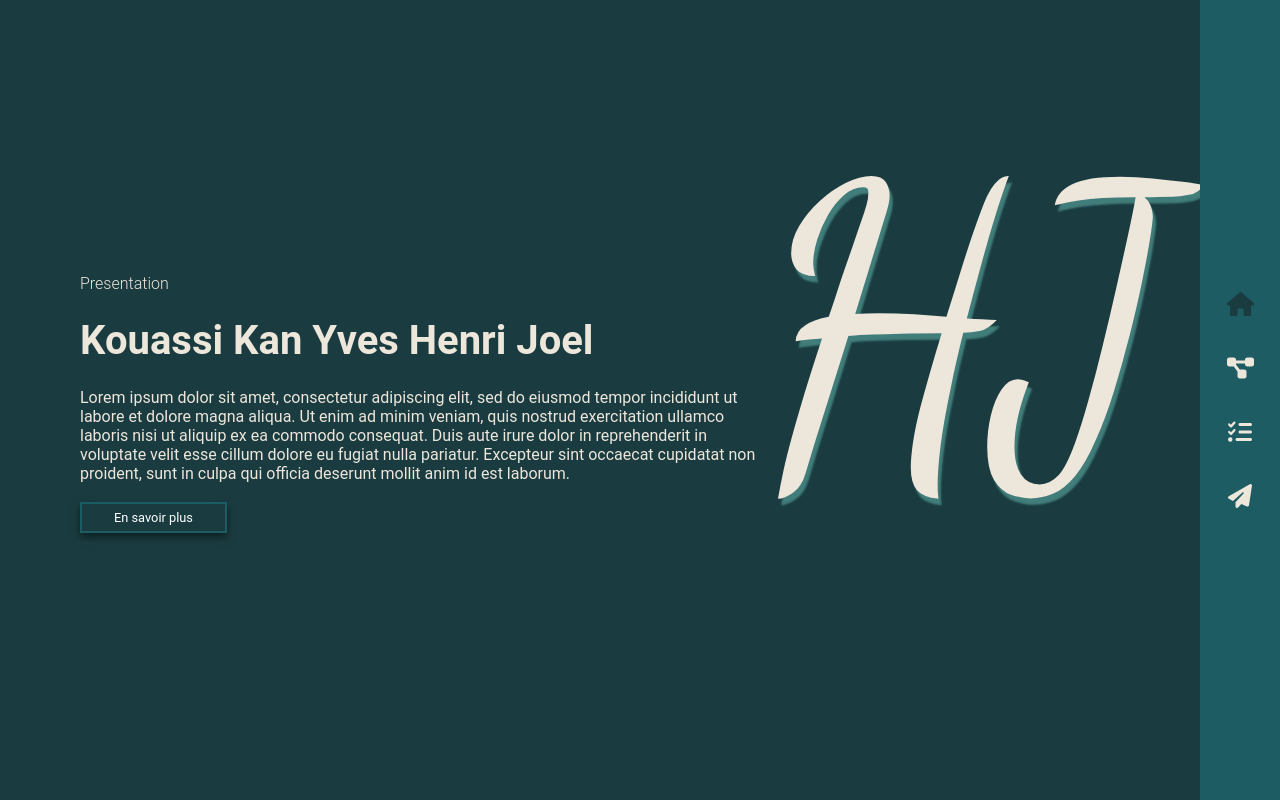
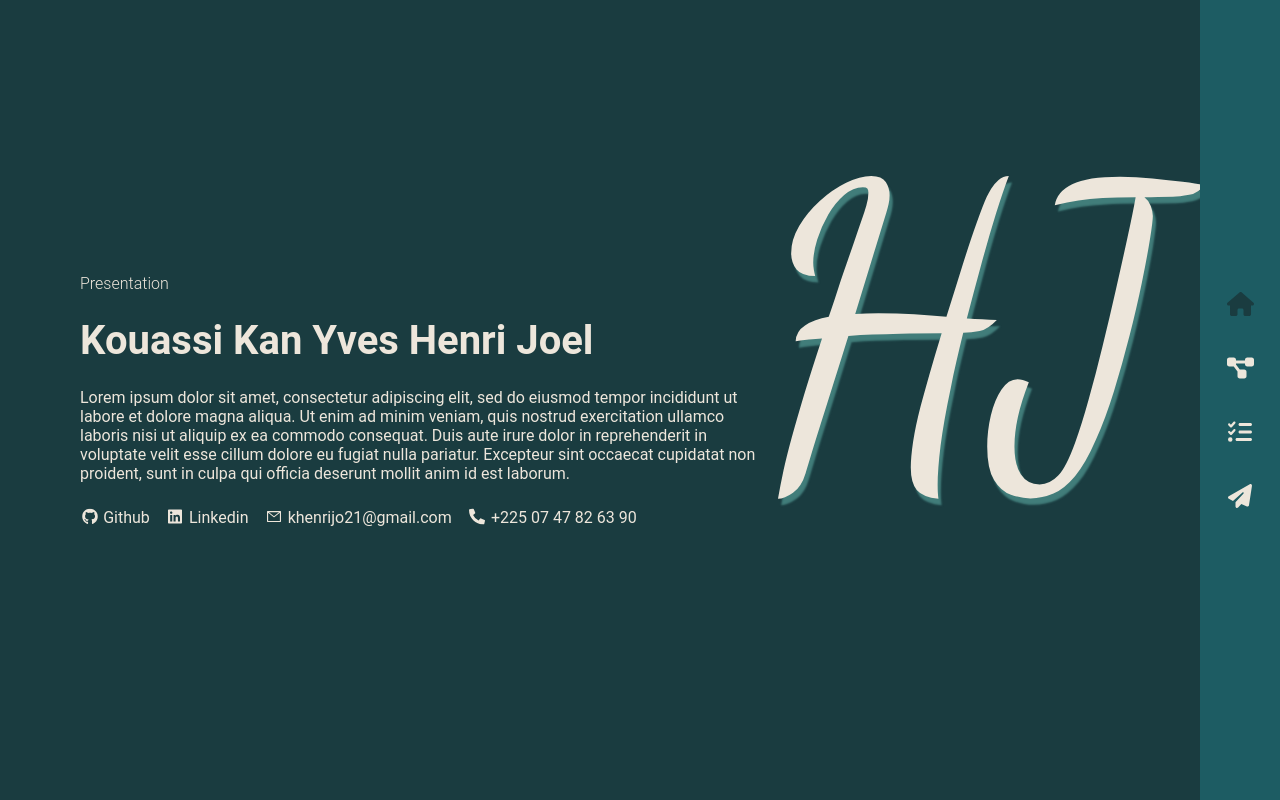
Before and after one commit to khenrijo21/my-portfolio, a React (Create React App) app: page / in a window 1280 px wide. Shown: the top 800 px of the page. Built offline with nearby package versions, Linux system fonts and the light colour scheme.

Commit message:
Social links added in about section

```diff
--- a/src/components/AboutSection.js
+++ b/src/components/AboutSection.js
@@ -1,5 +1,7 @@
 import React from "react";
 import '../styles/components/about-section.scss'
+import { FaGithub, FaLinkedin, FaPhoneAlt } from 'react-icons/fa'
+import { AiOutlineMail } from 'react-icons/ai'
 
 export default function AboutSection(){
       return (
@@ -10,8 +12,11 @@ export default function AboutSection(){
                         <div className="about--description">
                               <p>Lorem ipsum dolor sit amet, consectetur adipiscing elit, sed do eiusmod tempor incididunt ut labore et dolore magna aliqua. Ut enim ad minim veniam, quis nostrud exercitation ullamco laboris nisi ut aliquip ex ea commodo consequat. Duis aute irure dolor in reprehenderit in voluptate velit esse cillum dolore eu fugiat nulla pariatur. Excepteur sint occaecat cupidatat non proident, sunt in culpa qui officia deserunt mollit anim id est laborum.</p>
                         </div>
-                        <div className="about--btn">
-                              <a href="/" className="know-more">En savoir plus</a>
+                        <div className="about--socials">
+                              <a href="https://github.com/khenrijo21" className="social" target="_blank" rel="noreferrer"><FaGithub /> Github</a>
+                              <a href="/" className="social"><FaLinkedin /> Linkedin</a>
+                              <a href="mailto:khenrijo21@gmail.com" className="social"><AiOutlineMail /> khenrijo21@gmail.com</a>
+                              <a href="tel:+2250747826390" className="social"><FaPhoneAlt /> +225 07 47 82 63 90</a>
                         </div>
                   </div>
                   <div className="about--illustration">
--- a/src/styles/components/about-section.scss
+++ b/src/styles/components/about-section.scss
@@ -22,38 +22,48 @@
       font-size: 2.5em;
 }
 
-.know-more {
-      border: 0.2em solid $bg-secondary;
-      padding: 0.5em 2.5em;
-      color: white;
-      font-size: 0.8em;
-      position: relative;
+.about--socials {
+      display: flex;
+      gap: 1em;
 
-      box-shadow: 0em 0.3125em 0.625em 0em rgba(0, 0, 0, 0.5);
-      transition: all ease 0.2s;
-
-      &::after {
-            content: "";
-            position: absolute;
-            top: 0;
-            right: 0;
-            left: 0;
-            bottom: 0;
-            z-index: -5;
-            opacity: 0;
-            background-color: $bg-secondary;
-            transition: opacity 0.2s;
-      }
-
-      &:hover {
-            transform: translateY(-0.3125em);
-            box-shadow: 0em 0.625em 1.25em 0.125em rgba(0, 0, 0, 0.25);
-
-            &::after {
-                  opacity: 1;
-            }
+      svg {
+            transform: translateY(.1em);
+            margin-inline: .1em;
       }
 }
+
+// .know-more {
+//       border: 0.2em solid $bg-secondary;
+//       padding: 0.5em 2.5em;
+//       color: white;
+//       font-size: 0.8em;
+//       position: relative;
+
+//       box-shadow: 0em 0.3125em 0.625em 0em rgba(0, 0, 0, 0.5);
+//       transition: all ease 0.2s;
+
+//       &::after {
+//             content: "";
+//             position: absolute;
+//             top: 0;
+//             right: 0;
+//             left: 0;
+//             bottom: 0;
+//             z-index: -5;
+//             opacity: 0;
+//             background-color: $bg-secondary;
+//             transition: opacity 0.2s;
+//       }
+
+//       &:hover {
+//             transform: translateY(-0.3125em);
+//             box-shadow: 0em 0.625em 1.25em 0.125em rgba(0, 0, 0, 0.25);
+
+//             &::after {
+//                   opacity: 1;
+//             }
+//       }
+// }
 
 .about--illustration {
       font-family: "Dancing Script", cursive;
```
